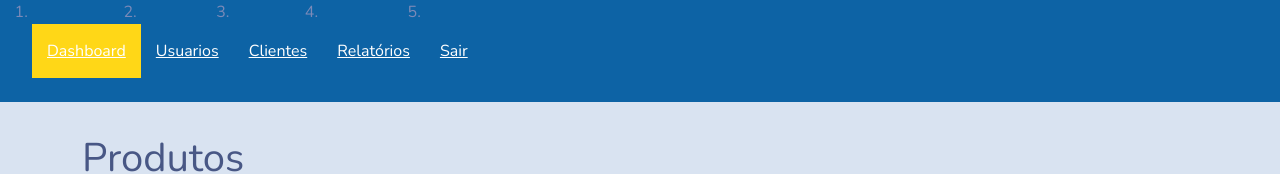
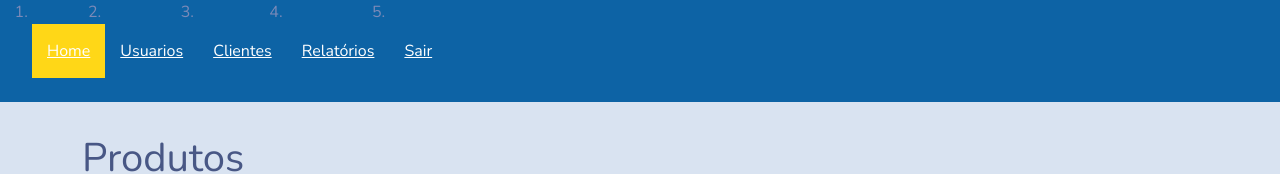
Before and after one commit to Yuri-Ramos/WalMartdaShoppe, a React (Vite) app: page / in a window 1280 px wide. Shown: the top 174 px of the page. Built offline with nearby package versions, Linux system fonts and the light colour scheme.

Commit message:
Alterações no header

```diff
--- a/src/App.jsx
+++ b/src/App.jsx
@@ -1,7 +1,7 @@
 import { Home } from "./screens/Home";
 import { BrowserRouter, Routes, Route } from "react-router-dom";
 import { DetalheProduto } from "./screens/DetalheProduto";
-import Header from "./screens/Home/components/Header";
+import Header from "./Header";
 import React from "react";
 
 function App() {
--- a/src/screens/Home/components/Header/index.css
+++ b/src/header/index.css
@@ -17,8 +17,9 @@ li a {
     text-decoration: nome;
 }
 
-lia a:hover:not(.active){
+li a:hover:not(.active){
     background-color: #083358;
+    color: #fff;
 }
 
 .active {
--- a/src/screens/Home/components/Header/index.jsx
+++ b/src/header/index.jsx
@@ -4,7 +4,7 @@ const Header = () => {
 
     return (
         <ul>
-            <li> <a className="active" href="#">Dashboard</a> </li>
+            <li> <a className="active" href="#">Home</a> </li>
             <li> <a href="#">Usuarios</a> </li>
             <li> <a href="#">Clientes</a> </li>
             <li> <a href="#">Relatórios</a> </li>
```
Also changed, not shown: src/screens/Login/Index.jsx (added, +10 -0 lines).
